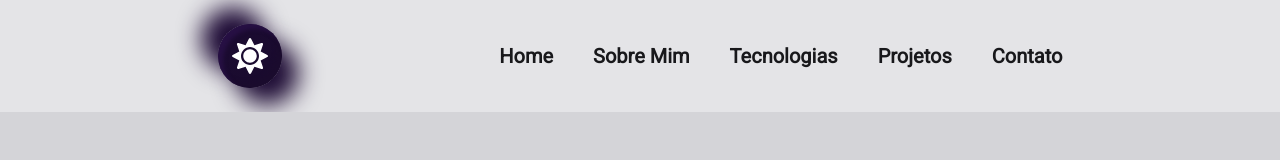
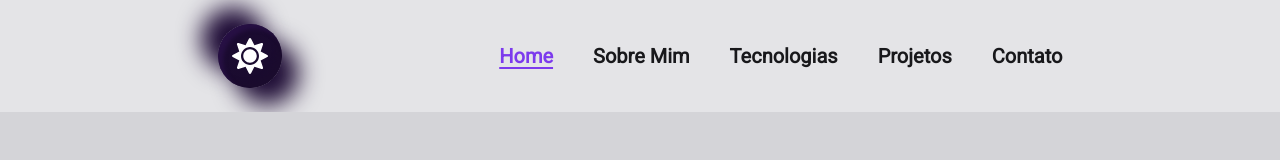
Before and after one commit to matheus-kiyoshi/matheuskiyoshi, a Next.js app: page / in a window 1280 px wide. Shown: the top 160 px of the page. Built offline with nearby package versions, Linux system fonts and the light colour scheme; a web font is replaced by a local one.

Commit message:
scroll smooth do react-scroll adicionado para navegacao da pag

```diff
--- a/package.json
+++ b/package.json
@@ -21,6 +21,7 @@
     "react-dom": "18.2.0",
     "react-icons": "^4.10.1",
     "react-parallax-tilt": "^1.7.157",
+    "react-scroll": "^1.8.9",
     "react-type-animation": "^3.1.0",
     "sharp": "^0.32.4",
     "styled-components": "^6.0.7",
@@ -31,6 +32,7 @@
   },
   "devDependencies": {
     "@rocketseat/eslint-config": "^2.1.0",
+    "@types/react-scroll": "^1.8.7",
     "babel-plugin-styled-components": "^2.1.4",
     "eslint": "^8.46.0",
     "postcss": "^8.4.27",
--- a/src/app/components/Header/Header.tsx
+++ b/src/app/components/Header/Header.tsx
@@ -21,11 +21,11 @@ export default function Header() {
           <div className="hidden md:block z-20">
             <Topics
               topics={[
-                'Home',
-                'Sobre Mim',
-                'Tecnologias',
-                'Projetos',
-                'Contato',
+                { name: 'Home', id: 'home' },
+                { name: 'Sobre Mim', id: 'about' },
+                { name: 'Tecnologias', id: 'technologies' },
+                { name: 'Projetos', id: 'projects' },
+                { name: 'Contato', id: 'contacts' },
               ]}
             />
           </div>
@@ -34,7 +34,13 @@ export default function Header() {
       {isOpen && (
         <nav className="w-full h-screen bg__header py-6 fixed z-20 top-28 block md:hidden">
           <Topics
-            topics={['Home', 'Sobre Mim', 'Tecnologias', 'Projetos', 'Contato']}
+            topics={[
+              { name: 'Home', id: 'home' },
+              { name: 'Sobre Mim', id: 'about' },
+              { name: 'Tecnologias', id: 'technologies' },
+              { name: 'Projetos', id: 'projects' },
+              { name: 'Contato', id: 'contacts' },
+            ]}
           />
         </nav>
       )}
--- a/src/app/components/Header/Topic.tsx
+++ b/src/app/components/Header/Topic.tsx
@@ -1,5 +1,19 @@
 import '@/app/globals.css'
+import { Link, animateScroll as scroll } from 'react-scroll'
 
-export default function Topic({ text }: { text: string }) {
-  return <li className="nav__li">{text}</li>
+export default function Topic({ name, id }: { name: string; id: string }) {
+  return (
+    <li className="nav__li">
+      <Link
+        activeClass="active"
+        to={id}
+        spy={true}
+        smooth={true}
+        offset={-200}
+        duration={800}
+      >
+        {name}
+      </Link>
+    </li>
+  )
 }
--- a/src/app/components/Header/Topics.tsx
+++ b/src/app/components/Header/Topics.tsx
@@ -1,10 +1,19 @@
 import Topic from './Topic'
 
-export default function Topics({ topics }: { topics: string[] }) {
+type TopicProps = {
+  name: string
+  id: string
+}
+
+type TopicsProps = {
+  topics: TopicProps[]
+}
+
+export default function Topics({ topics }: TopicsProps) {
   return (
     <ul className="flex flex-col md:flex-row items-center justify-between gap-16 md:gap-10 text-xl font-semibold">
       {topics.map((topic) => (
-        <Topic key={topic} text={topic} />
+        <Topic key={topic.name} name={topic.name} id={topic.id} />
       ))}
     </ul>
   )
--- a/src/app/components/Main/Contacts/Contacts.tsx
+++ b/src/app/components/Main/Contacts/Contacts.tsx
@@ -32,8 +32,14 @@ export default function Contacts() {
           </Link>
         </div>
         <div className="flex justify-between items-center gap-2">
-          <RiWhatsappFill className="h-8 w-8 lg:w-10 lg:h-10 text-green-600" />
-          <p>+55 (11) 97793-6452</p>
+          <Link
+            href="https://wa.me/5511977936452"
+            target="_blank"
+            className="cursor-pointer hover:text-green-500 flex justify-between items-center gap-2 transition-all duration-150"
+          >
+            <RiWhatsappFill className="h-8 w-8 lg:w-10 lg:h-10 text-green-600" />
+            <p>+55 (11) 97793-6452</p>
+          </Link>
         </div>
       </div>
     </div>
--- a/src/app/components/Main/Cover/Introduction.tsx
+++ b/src/app/components/Main/Cover/Introduction.tsx
@@ -27,7 +27,7 @@ export default function Introduction() {
         </strong>
       </h1>
       <div className="w-full flex justify-evenly items-center">
-        <button className="cursor-pointer text-white bg-violet-600 hover:bg-transparent border-2 border-violet-600 shadow-md hover:text-violet-600 text-sm focus:ring-4 focus:ring-violet-300 font-medium rounded-lg py-2.5 px-5 flex justify-center items-center transition-all duration-150">
+        <button className="cursor-pointer text-white bg-violet-600 hover:bg-violet-700 border-2 border-violet-600 shadow-md hover:text-zinc-200 hover:border-violet-700 text-sm focus:ring-4 focus:ring-violet-300 font-medium rounded-lg py-2.5 px-5 flex justify-center items-center">
           Download CV
         </button>
         <Link
--- a/src/app/globals.css
+++ b/src/app/globals.css
@@ -5,6 +5,10 @@
 @layer components {
   .nav__li {
     @apply hover:underline underline-offset-4 hover:text-violet-600 transition-all duration-300 ease-in cursor-pointer;
+  }
+
+  .nav__li .active {
+    @apply text-violet-600 underline-offset-4 cursor-pointer underline;
   }
 }
 
--- a/src/app/page.tsx
+++ b/src/app/page.tsx
@@ -8,19 +8,31 @@ import card2 from '@/../public/card2.png'
 
 export default function Home() {
   return (
-    <main className="w-screen md:top-20 xl:top-12 2xl:top-10 relative flex flex-col justify-center items-center overflow-x-hidden">
-      <article className="w-screen h-screen flex justify-center items-center overflow-x-hidden">
+    <main className="w-screen top-20 md:top-20 xl:top-12 2xl:top-10 relative flex flex-col justify-center items-center overflow-x-hidden">
+      <article
+        id="home"
+        className="w-screen h-screen flex justify-center items-center overflow-x-hidden"
+      >
         <Cover />
       </article>
       <div className="flex flex-col justify-center items-center gap-56 sm:gap-40 xl:gap-32">
-        <article className="w-screen flex justify-center items-center">
+        <article
+          id="about"
+          className="w-screen flex justify-center items-center"
+        >
           <About />
         </article>
         <div className="flex flex-col justify-center items-center gap-56 sm:gap-28 lg:gap-32">
-          <article className="w-3/4 h-96 flex flex-col gap-5 justify-evenly items-center z-10">
+          <article
+            id="technologies"
+            className="w-3/4 h-96 flex flex-col gap-5 justify-evenly items-center z-10"
+          >
             <Technologies />
           </article>
-          <article className="w-screen flex flex-col justify-center items-center gap-12">
+          <article
+            id="projects"
+            className="w-screen flex flex-col justify-center items-center gap-12"
+          >
             <Projects
               FirstProject
               imageURL={card1}
@@ -40,7 +52,10 @@ export default function Home() {
               siteLink="https://game-room-three.vercel.app"
             />
           </article>
-          <article className="w-screen flex justify-center items-center mb-20">
+          <article
+            id="contacts"
+            className="w-screen flex justify-center items-center mb-20"
+          >
             <Contacts />
           </article>
         </div>
```
Also changed, not shown: 1 other file (tests, documents, lock files or other folders).
